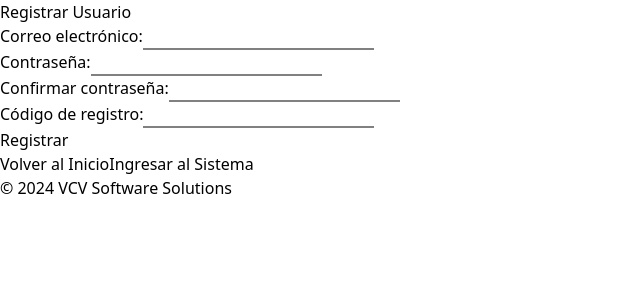
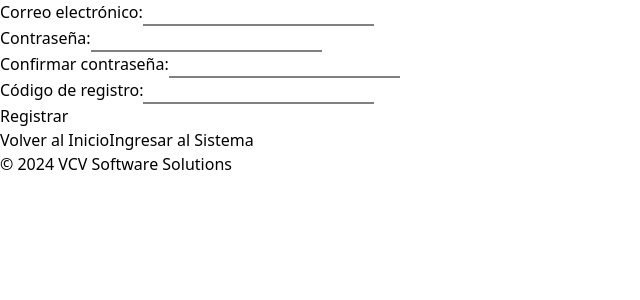
Before and after one commit to victorwcv/gestion-de-inventario-para-la-industria, a React (Vite) app in the folder client/: page /register in a window 1280 px wide. Shown: the top 300 px of the page, without its empty margins (0-640 px from the left). Built offline with nearby package versions, Linux system fonts and the light colour scheme.

Commit message:
style: :fire: remove titles

```diff
--- a/client/src/pages/login/Login.jsx
+++ b/client/src/pages/login/Login.jsx
@@ -6,7 +6,6 @@ import Button from "../../components/Button";
 const Login = () => {
   return (
     <div className="relative flex-1 flex flex-col justify-center items-center">
-      <h2 className="text-2xl font-semibold mb-12">Ingresar</h2>
       <div>
         <Formik
           initialValues={{
--- a/client/src/pages/register/Register.jsx
+++ b/client/src/pages/register/Register.jsx
@@ -6,7 +6,6 @@ import Button from "../../components/Button";
 const Register = () => {
   return (
     <div className="flex-1 flex flex-col justify-center items-center">
-      <h2 className="text-2xl font-semibold mb-12">Registrar Usuario</h2>
       <div>
         <Formik
           initialValues={{
```
